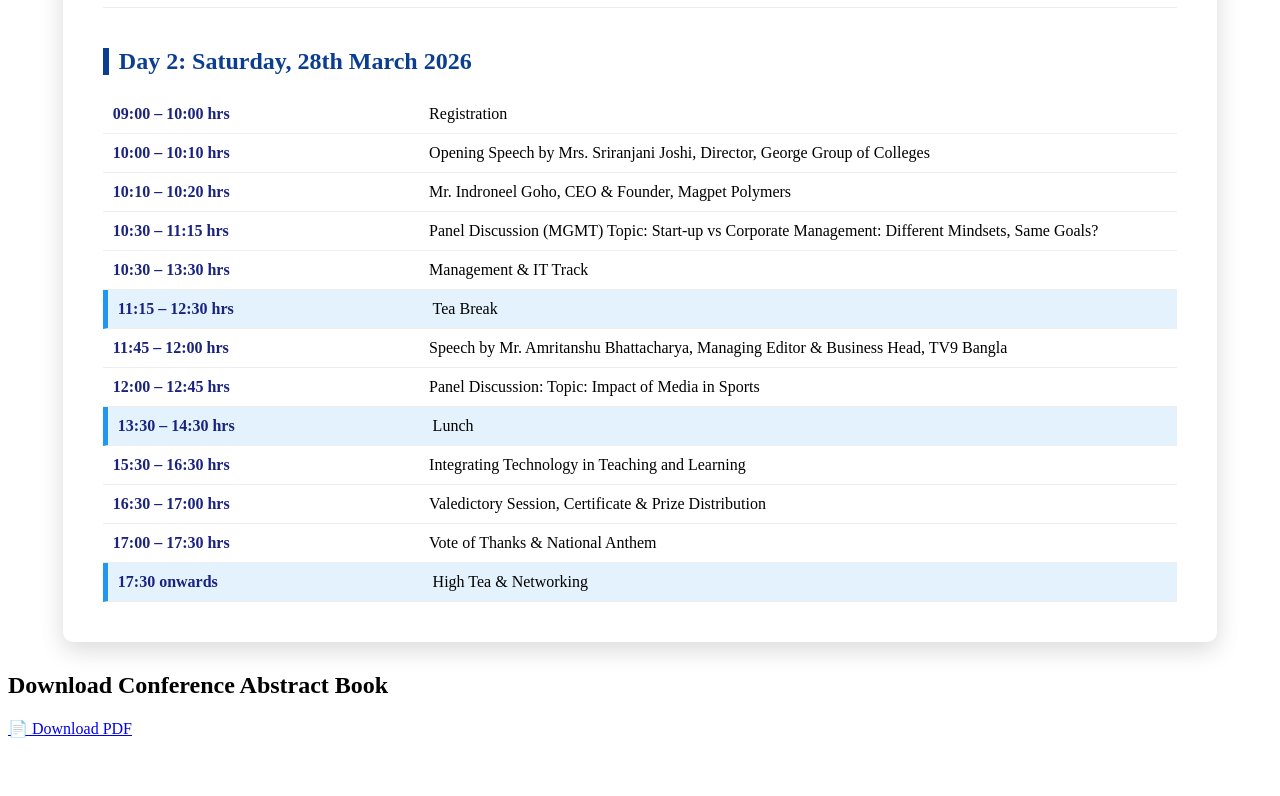
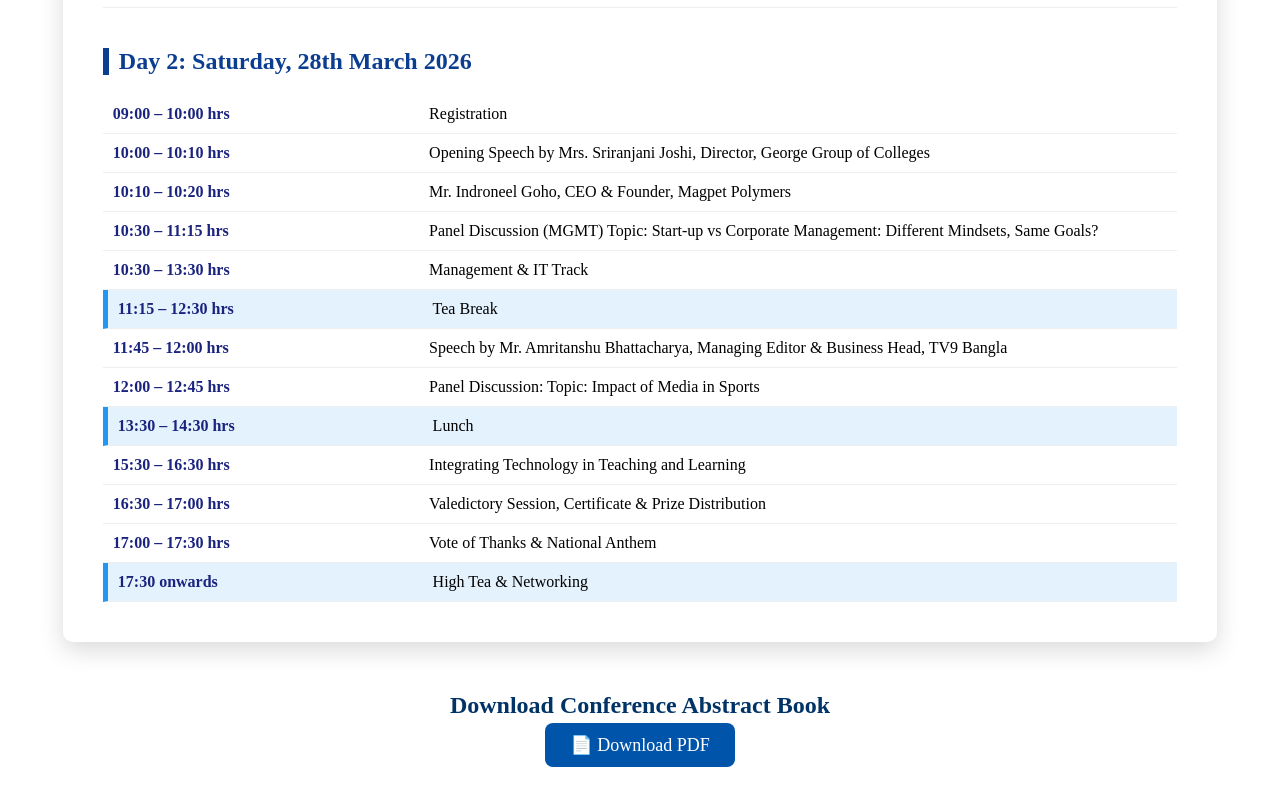
Before and after one commit to natcon2026/natcon-progam_schedule, a plain HTML site: page index.html in a window 1280 px wide. Shown: the part 1525-2321 px from the top of the page. Before the commit the page ends 2271 px from the top, so only its background shows below. Drawn offline with Linux system fonts and the light colour scheme.

Commit message:
Update natinfo.css

````diff
--- a/natinfo.css
+++ b/natinfo.css
@@ -3,6 +3,31 @@ body{
     margin:0;
     font-family: 'Segoe UI', sans-serif;
     background: linear-gradient(to right, #e3f2fd, #f5f7fa);
+}
+.pdf-download {
+    text-align: center;
+    margin-top: 50px;
+    margin-bottom: 40px;
+}
+
+.pdf-download h2 {
+    font-size: 24px;
+    color: #003366;
+    margin-bottom: 15px;
+}
+
+.download-btn {
+    background-color: #0055aa;
+    color: white;
+    padding: 12px 25px;
+    text-decoration: none;
+    font-size: 18px;
+    border-radius: 8px;
+    transition: 0.3s;
+}
+
+.download-btn:hover {
+    background-color: #003d80;
 }
 
 /* CONTAINER */
````
